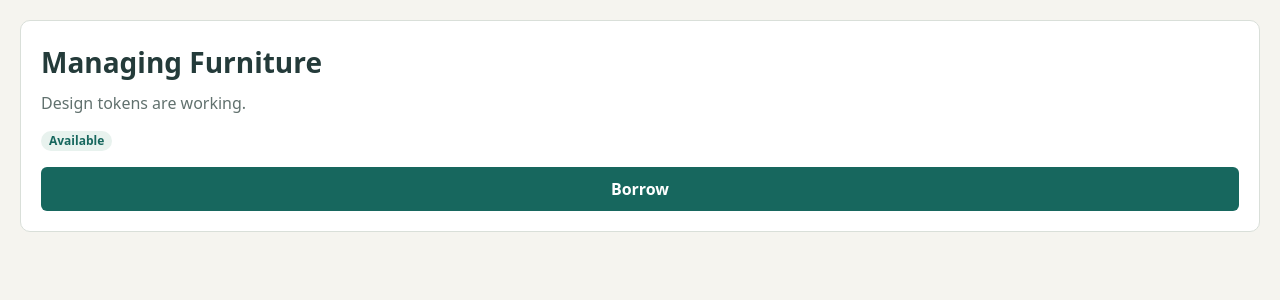
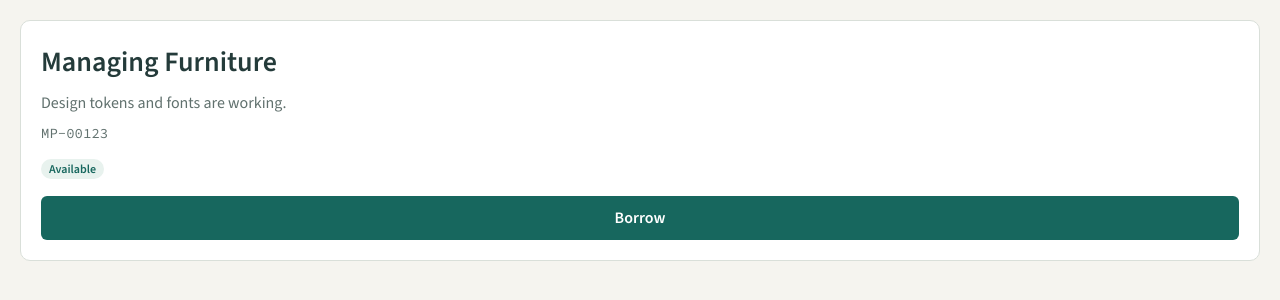
Before and after one commit to kajithebe/managing-furniture, a React (Vite) app in the folder client/: page / in a window 1280 px wide. Shown: the top 300 px of the page. Built offline with nearby package versions, Linux system fonts and the light colour scheme.

Commit message:
chore: bundle Source Sans 3 and Source Code Pro fonts

```diff
--- a/client/package.json
+++ b/client/package.json
@@ -1,5 +1,7 @@
 {
   "dependencies": {
+    "@fontsource/source-code-pro": "^5.3.1",
+    "@fontsource/source-sans-3": "^5.3.1",
     "react": "^18.3.1",
     "react-dom": "^18.3.1"
   },
--- a/client/src/App.jsx
+++ b/client/src/App.jsx
@@ -3,7 +3,8 @@ export default function App() {
     <main className="p-5">
       <div className="rounded-card border border-line bg-surface p-5">
         <h1 className="text-[28px] font-semibold">Managing Furniture</h1>
-        <p className="mt-2 text-muted">Design tokens are working.</p>
+        <p className="mt-2 text-muted">Design tokens and fonts are working.</p>
+        <p className="mt-2 font-mono text-sm text-muted">MP-00123</p>
         <span className="mt-4 inline-block rounded-full bg-brand-tint px-2 py-0.5 text-xs font-semibold text-brand">
           Available
         </span>
--- a/client/src/main.jsx
+++ b/client/src/main.jsx
@@ -1,5 +1,9 @@
 import { StrictMode } from 'react';
 import { createRoot } from 'react-dom/client';
+import '@fontsource/source-sans-3/400.css';
+import '@fontsource/source-sans-3/600.css';
+import '@fontsource/source-code-pro/400.css';
+import '@fontsource/source-code-pro/600.css';
 import App from './App.jsx';
 import './styles/index.css';
 
```
Also changed, not shown: 1 other file (tests, documents, lock files or other folders).
